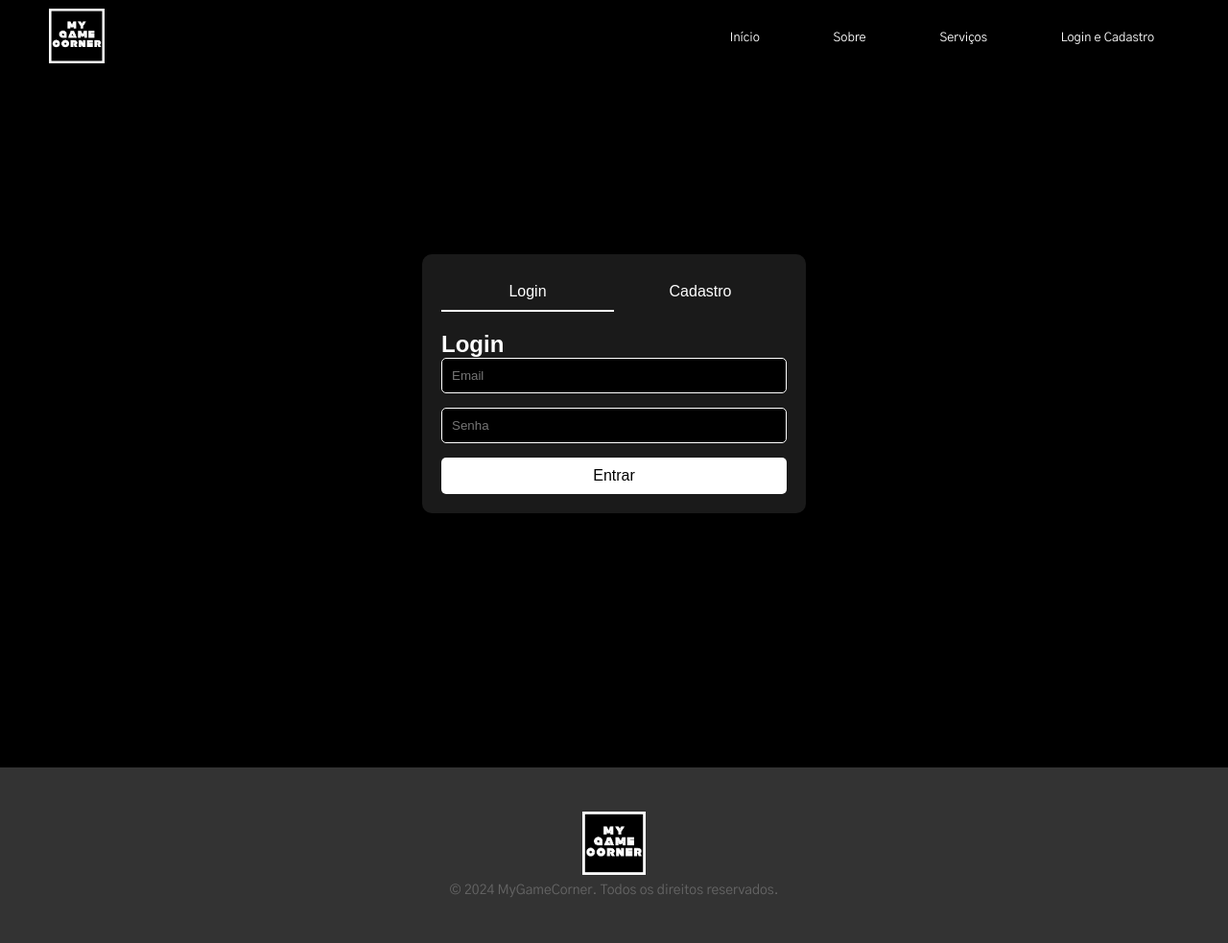
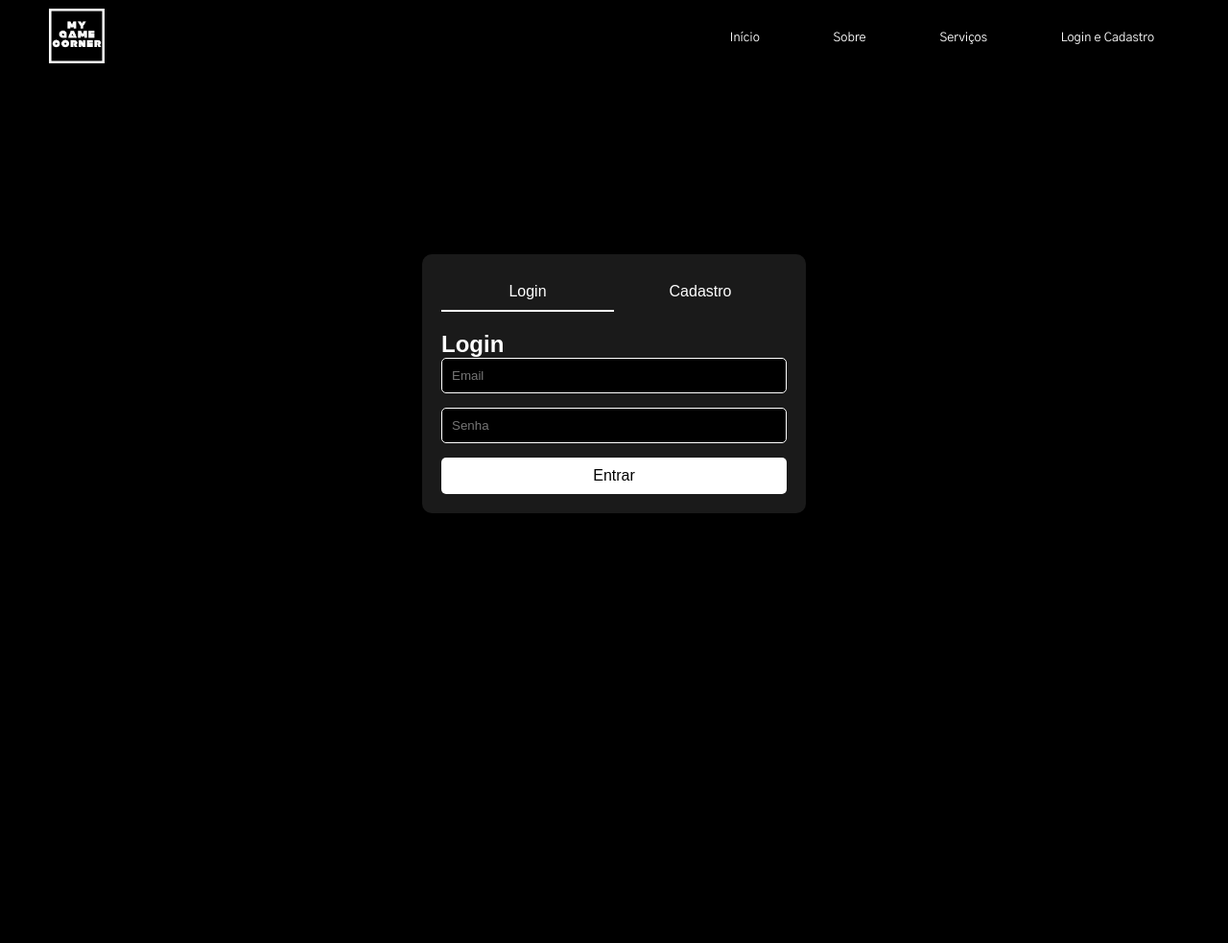
Before and after one commit to calacee/MyGameCorner, a website: page public/loginCadastro.html in a window 1280 px wide. Shown: the whole page at 96% size. After the commit the page ends 800 px from the top, so only its background shows below. Drawn offline with Linux system fonts and the light colour scheme.

Commit message:
mudanças com nova pagina

```diff
--- a/public/css/loginCadastro.css
+++ b/public/css/loginCadastro.css
@@ -133,30 +133,3 @@ body{
 .form button:hover {
     background: #e6e6e6;
 }
-/*Footer*/
-footer {
-    background-color: #333;
-    color: #fff;
-    padding: 2vw;
-    text-align: center;
-  }
-
-  .containerfooter {
-    max-width: 100%;
-    margin: 0 auto;
-    padding: 20px;
-  }
-
-  .logofooter {
-    margin-bottom: 2px;
-  }
-
-  .logofooter img {
-    width: 5.2vw; /* ajuste o tamanho da logo aqui */
-    height: auto;
-  }
-
-  .copyright {
-    font-size: 14px;
-    color: #666;
-  }
--- a/public/loginCadastro.html
+++ b/public/loginCadastro.html
@@ -3,8 +3,9 @@
 <head>
     <meta charset="UTF-8">
     <meta name="viewport" content="width=device-width, initial-scale=1.0">
-    <title>Login & Cadastro</title>
+    <title>MyGameCorner | Login & Cadastro</title>
     <link rel="stylesheet" href="css/loginCadastro.css">
+    <link rel="icon" href="assets/mgc_logo.png">
 </head>
 <body>
     <nav class="navbar">
@@ -39,16 +40,6 @@
             </div>
         </div>
     </div>
-    <footer>
-        <div class="containerfooter">
-          <div class="logofooter">
-            <img src="assets/mgc_logo.png" alt="Logo da empresa">
-          </div>
-          <div class="copyright">
-            &copy; 2024 MyGameCorner. Todos os direitos reservados.
-          </div>
-        </div>
-    </footer>
 </body>
 </html>
 <script src="js/loginCadastro.js"></script>
```
Also changed, not shown: public/darksouls3.html (added, +22 -0 lines), public/index.html (+1 -1 lines), public/js/script.js (+9 -0 lines).
